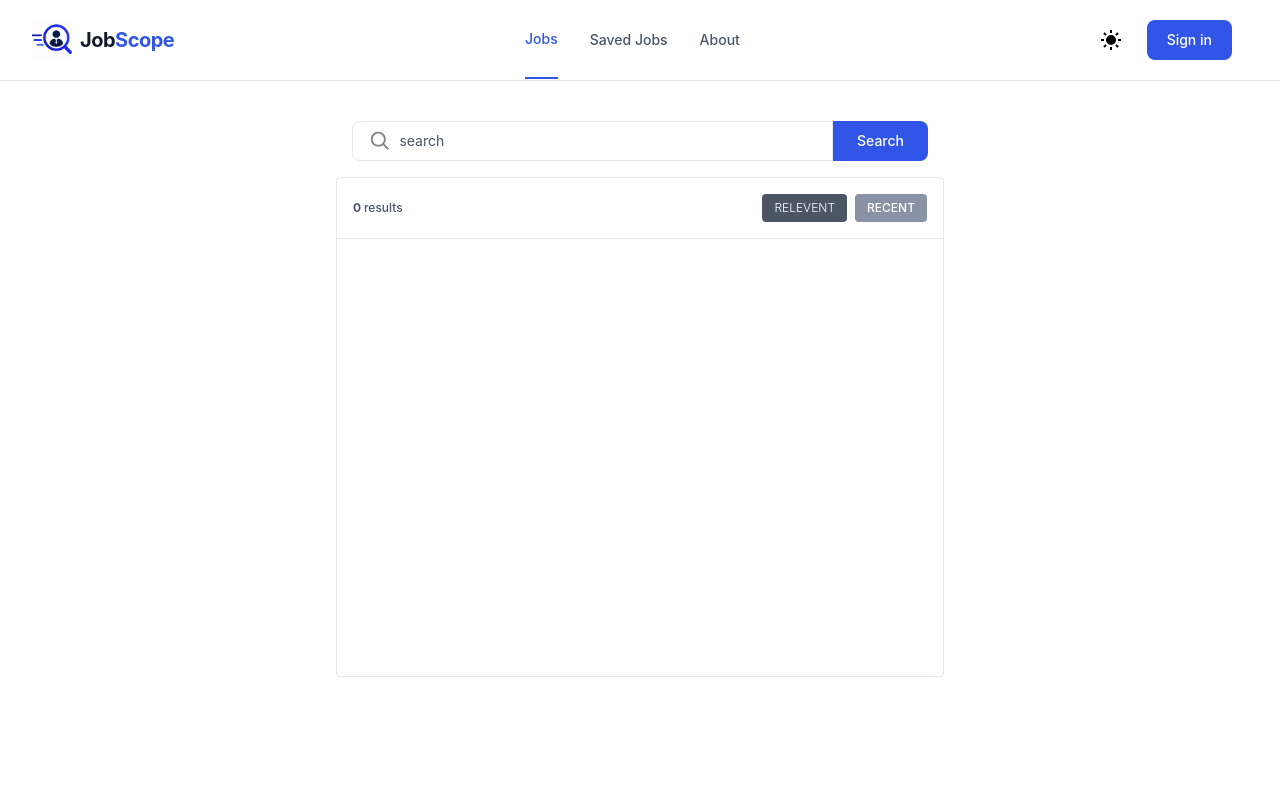
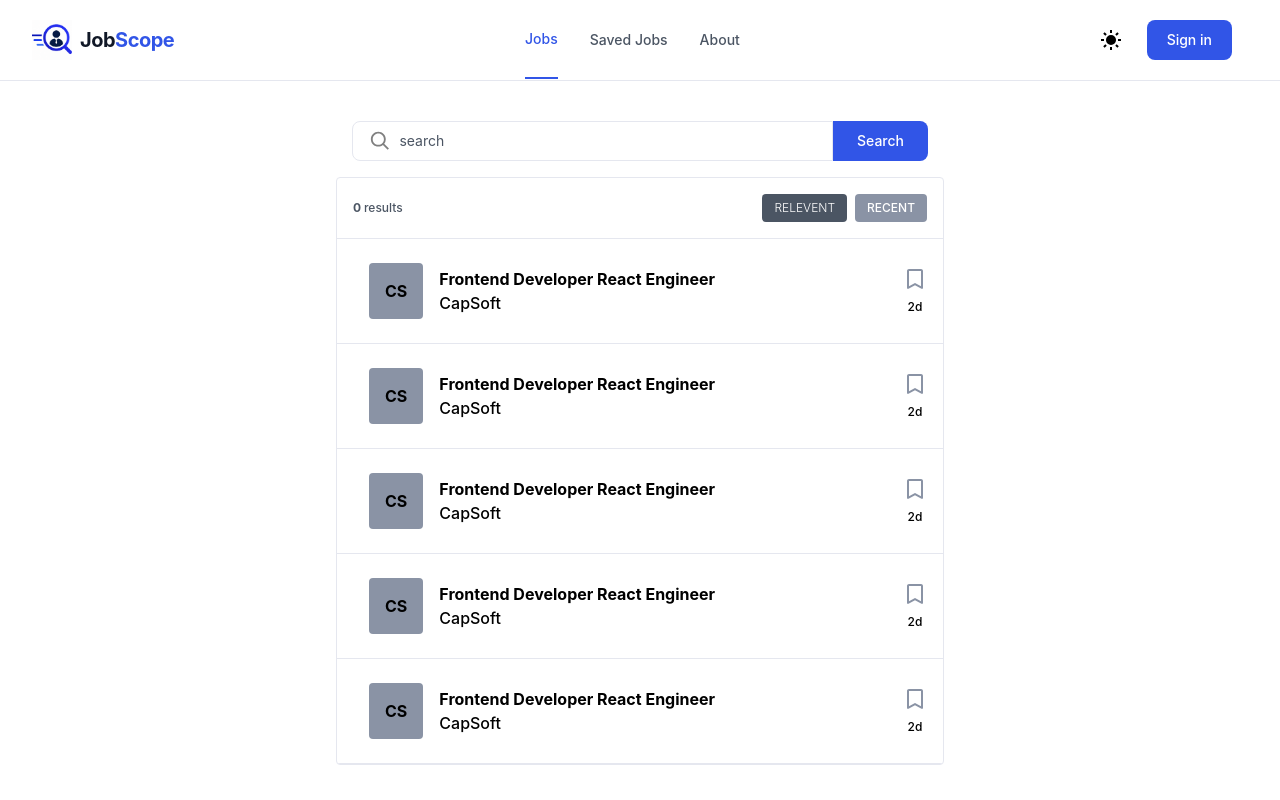
Before and after one commit to ElheHabibi/job-scope, a React (Vite) app: page / in a window 1280 px wide. Built offline with nearby package versions, Linux system fonts and the light colour scheme; some icons are missing.

Commit message:
feat: implement jobList section UI

```diff
--- a/src/components/jobList/JobList.jsx
+++ /dev/null
@@ -1,11 +0,0 @@
-import React from 'react'
-
-function JobList() {
-  return (
-    <ul>
-
-    </ul>
-  )
-}
-
-export default JobList
--- /dev/null
+++ b/src/components/jobList/JobList.tsx
@@ -0,0 +1,16 @@
+import JobListItem from "../jobListItem/JobListItem"
+
+function JobList() {
+  return (
+    <ul>
+      <JobListItem />
+      <JobListItem />
+      <JobListItem />
+      <JobListItem />
+      <JobListItem />
+      <JobListItem />
+    </ul>
+  )
+}
+
+export default JobList
--- a/src/components/jobListItem/JobListItem.tsx
+++ b/src/components/jobListItem/JobListItem.tsx
@@ -1,21 +1,62 @@
+import { useState } from "react";
+
 function JobListItem() {
+  const [isSaveActive, setIsSaveActive] = useState(false);
   return (
-    <li>
-        <a href="">
-            <div>9T</div>
-            <div>
-                <h3>title</h3>
-                <p>compony name</p>
-            </div>
+<li className="nth-[n+6]:hidden">
+      <a
+        href="."
+        className="flex justify-between items-center p-4 border-b border-border"
+      >
+        <div className="flex items-center px-4 py-2 min-w-0 flex-1">
+          <div className="bg-muted rounded p-4 font-bold shrink-0">CS</div>
+          <div className="ml-4 min-w-0 flex-1">
+            <h3 className="font-bold overflow-hidden text-ellipsis whitespace-nowrap">
+              Frontend Developer React Engineer
+            </h3>
+            <p className="font-medium overflow-hidden text-ellipsis whitespace-nowrap">
+              CapSoft
+            </p>
+          </div>
+        </div>
 
-            <div>
-                <p>save</p>
-                <time>2d</time>
-            </div>
-        </a>
+        <div className="flex items-center flex-col gap-2 shrink-0">
+          <button
+            onClick={(e) => {
+              e.preventDefault();
+              e.stopPropagation();
+              setIsSaveActive(!isSaveActive);
+            }}
+            className="cursor-pointer"
+          >
+            {isSaveActive ? (
+              <svg
+                xmlns="http://www.w3.org/2000/svg"
+                width="24"
+                height="24"
+                fill="#3155e7"
+                viewBox="0 0 24 24"
+              >
+                <path d="M18 2H6c-1.1 0-2 .9-2 2v17c0 .36.19.69.5.87s.69.18 1 0l6.5-3.72 6.5 3.72c.15.09.33.13.5.13s.35-.04.5-.13c.31-.18.5-.51.5-.87V4c0-1.1-.9-2-2-2"></path>
+              </svg>
+            ) : (
+              <svg
+                xmlns="http://www.w3.org/2000/svg"
+                width="24"
+                height="24"
+                fill="#8a93a5"
+                viewBox="0 0 24 24"
+              >
+                <path d="M18 2H6c-1.1 0-2 .9-2 2v17c0 .36.19.69.5.87s.69.18 1 0l6.5-3.72 6.5 3.72c.15.09.32.13.5.13s.35-.04.5-.13c.31-.18.5-.51.5-.87V4c0-1.1-.9-2-2-2m0 8v9.28l-5.5-3.14a.98.98 0 0 0-.99 0l-5.5 3.14V4h12v6Z"></path>
+              </svg>
+            )}
+          </button>
 
+          <time className="text-xs font-medium">2d</time>
+        </div>
+      </a>
     </li>
-  )
+  );
 }
 
-export default JobListItem
+export default JobListItem;
--- a/src/pages/home/Home.tsx
+++ b/src/pages/home/Home.tsx
@@ -1,3 +1,4 @@
+import JobList from "../../components/jobList/JobList";
 import ResultCounter from "../../components/resultcounter/ResultCounter";
 import SearchForm from "../../components/searchForm/SearchForm";
 import SortingControls from "../../components/sortingControls/SortingControls";
@@ -6,11 +7,12 @@ function Home() {
   return (
     <div>
       <SearchForm />
-      <main className="w-full lg:w-1/2 min-h-125 m-auto rounded mt-4 border border-border">
+      <main className="w-full lg:w-1/2 m-auto rounded mt-4 border border-border overflow-hidden">
         <div className="flex justify-between font-medium text-secondary border-b border-border">
           <ResultCounter />
           <SortingControls />
         </div>
+          <JobList />
       </main>
     </div>
   );
```
